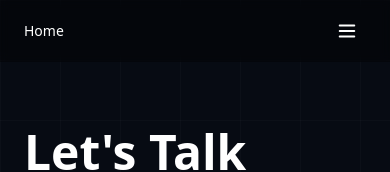
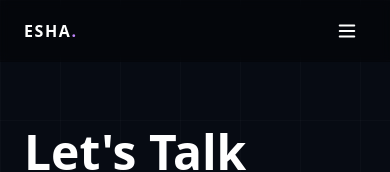
Before and after one commit to eshapandey0530/Esha-Portfolio, a Next.js app: page /connect in a window 390 px wide. Shown: the top 172 px of the page. Built offline with nearby package versions, Linux system fonts and the light colour scheme.

Commit message:
added name in header

```diff
--- a/components/Header.tsx
+++ b/components/Header.tsx
@@ -66,6 +66,11 @@ export default function Header() {
           scrolled ? "bg-black/80 backdrop-blur-md border-b border-white/10" : "bg-black/40 backdrop-blur-sm"
         }`}
       >
+        {/* Logo */}
+        <a href="#home" className="text-white font-bold text-lg tracking-widest hidden md:block">
+          ESHA<span className="text-purple-400">.</span>
+        </a>
+
         {/* Desktop nav */}
         <nav className="hidden md:flex items-center gap-1">
           {navItems.map((item) => (
@@ -89,8 +94,10 @@ export default function Header() {
           ))}
         </nav>
 
-        {/* Mobile: active label */}
-        <span className="md:hidden text-white text-sm font-medium">{active}</span>
+        {/* Mobile: brand name */}
+        <a href="#home" className="md:hidden text-white font-bold text-base tracking-widest">
+          ESHA<span className="text-purple-400">.</span>
+        </a>
 
         <div className="flex items-center gap-3">
           <a
```
